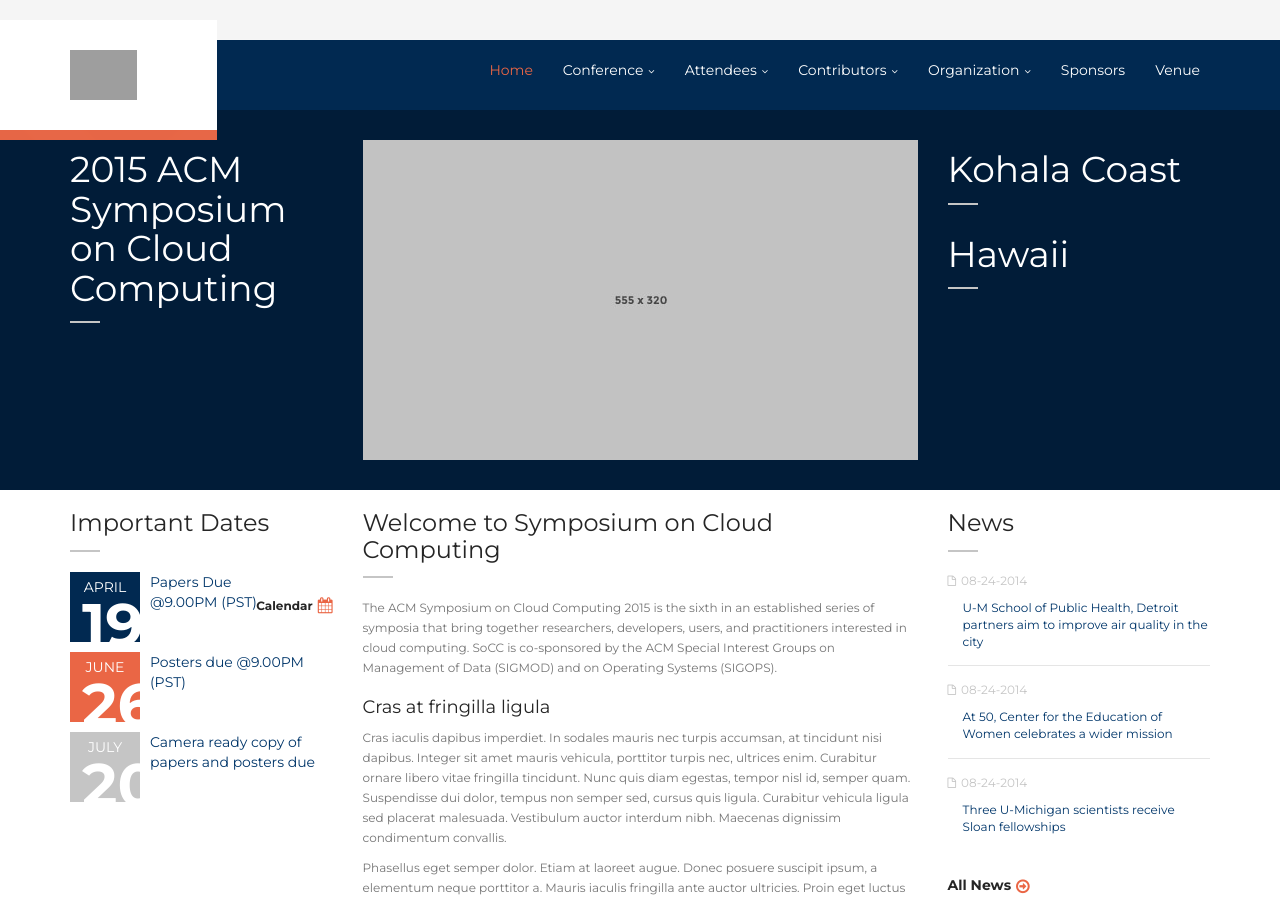
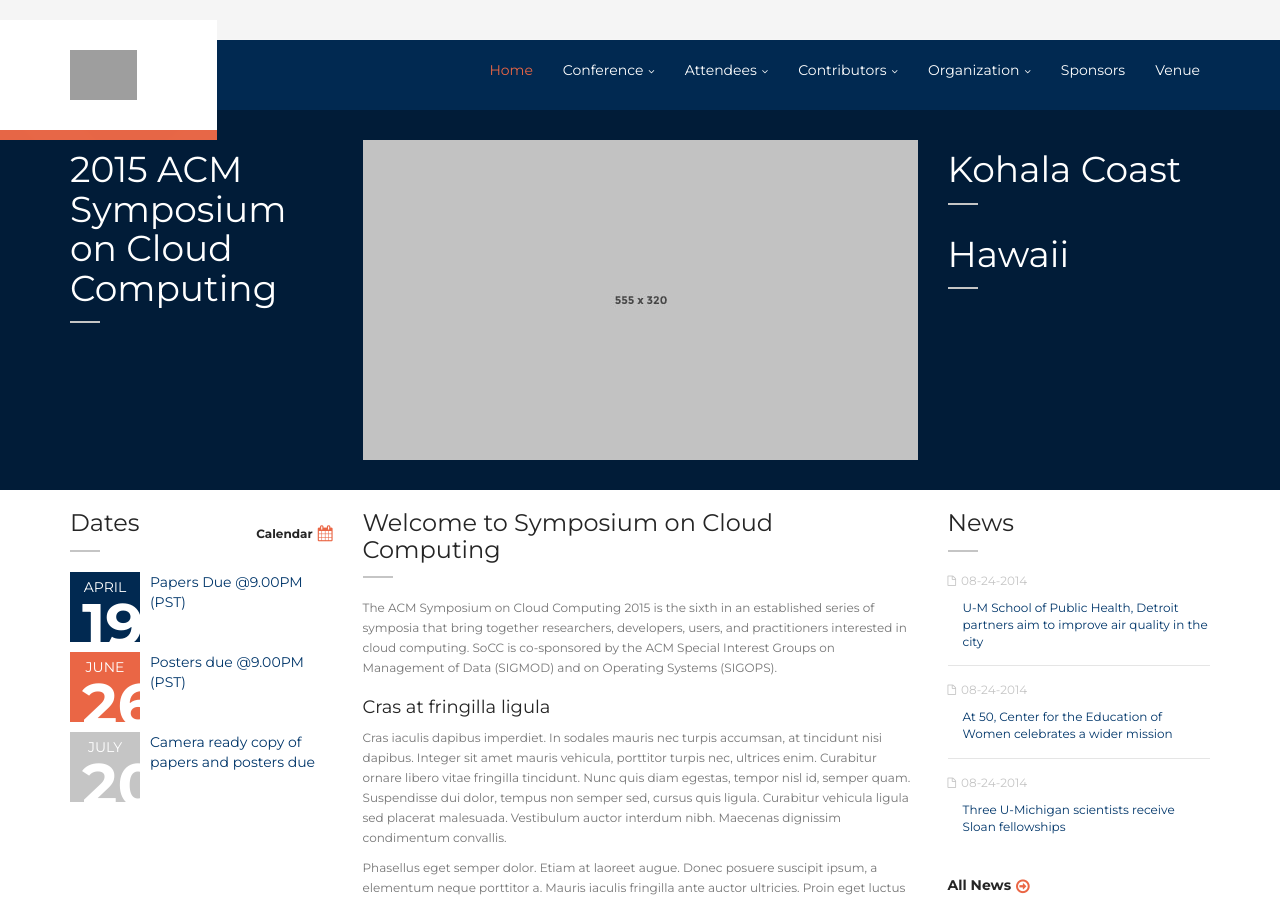
Before and after one commit to kramasamy/SoCC2015, a Jekyll site: the page index.html, which Jekyll copies as it is, in a window 1280 px wide and 900 px high. Built offline with Jekyll 4.4.1, drawn with Linux system fonts in a browser that asks for light colours; grey boxes are pictures that could not be loaded.

Commit message:
changed Important Dates to just Dates

```diff
--- a/index.html
+++ b/index.html
@@ -137,7 +137,7 @@
             <div class="col-md-3">
                 <section class="events small" id="events-small">
                     <header>
-                        <h2>Important Dates</h2>
+                        <h2>Dates</h2>
                         <a href="" class="link-calendar">Calendar</a>
                     </header>
                     <div class="section-content">
```
